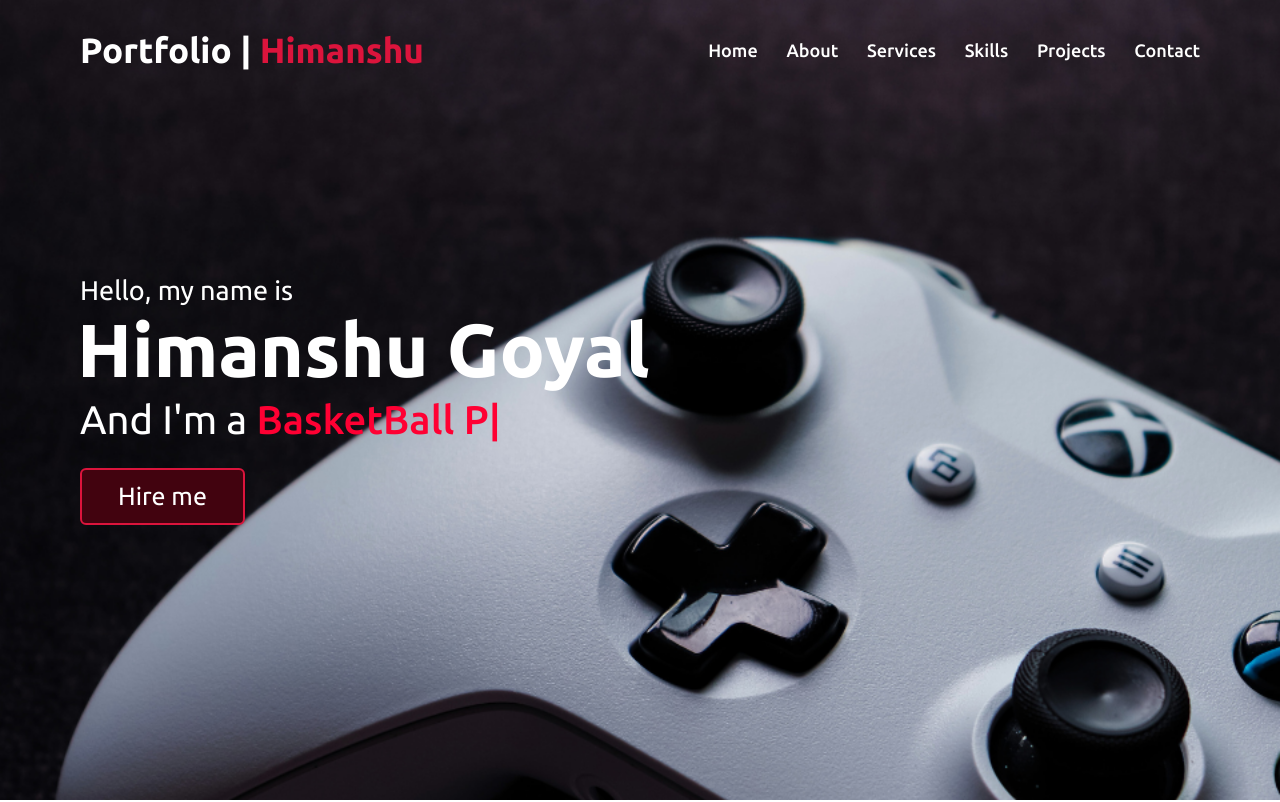
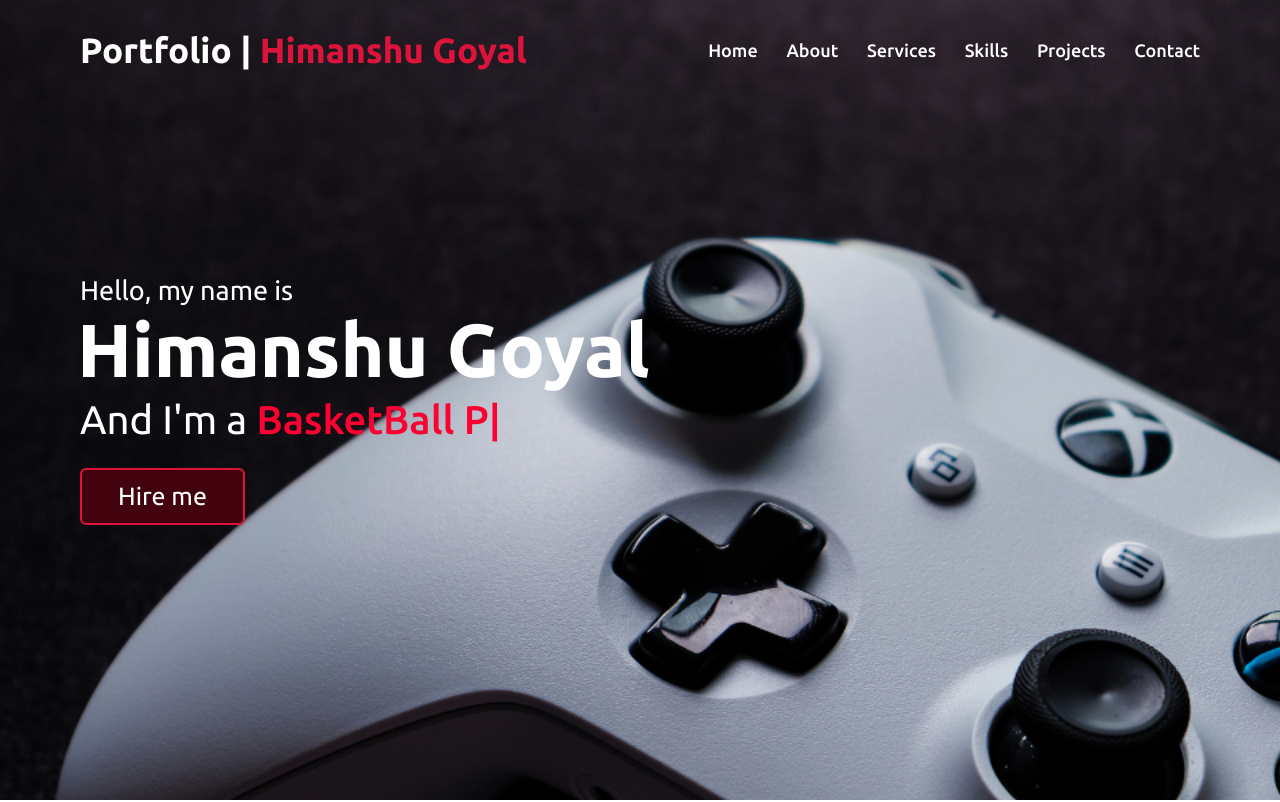
Before and after one commit to himanshuhoney30/Himanshu_Portfolio, a plain HTML site: page index.html in a window 1280 px wide. Shown: the top 802 px of the page. Drawn offline with nearby package versions, Linux system fonts and the light colour scheme.

Commit message:
new branch update

```diff
--- a/index.html
+++ b/index.html
@@ -20,7 +20,7 @@
     </div>
     <nav class="navbar">
         <div class="max-width">
-            <div class="logo"><a href="#">Portfolio |<span> Himanshu</span></a></div>
+            <div class="logo"><a href="#">Portfolio |<span> Himanshu Goyal</span></a></div>
             <ul class="menu">
                 <li><a href="#home" class="menu-btn">Home</a></li>
                 <li><a href="#about" class="menu-btn">About</a></li>
```
